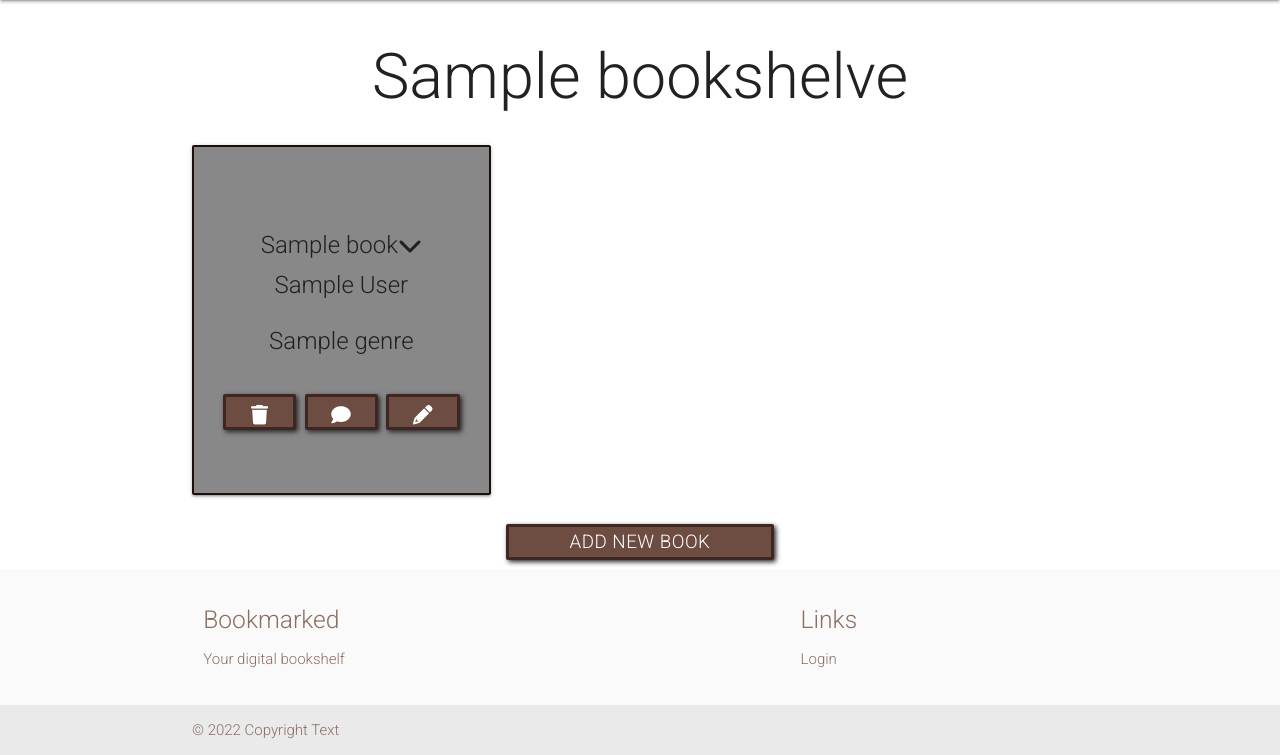
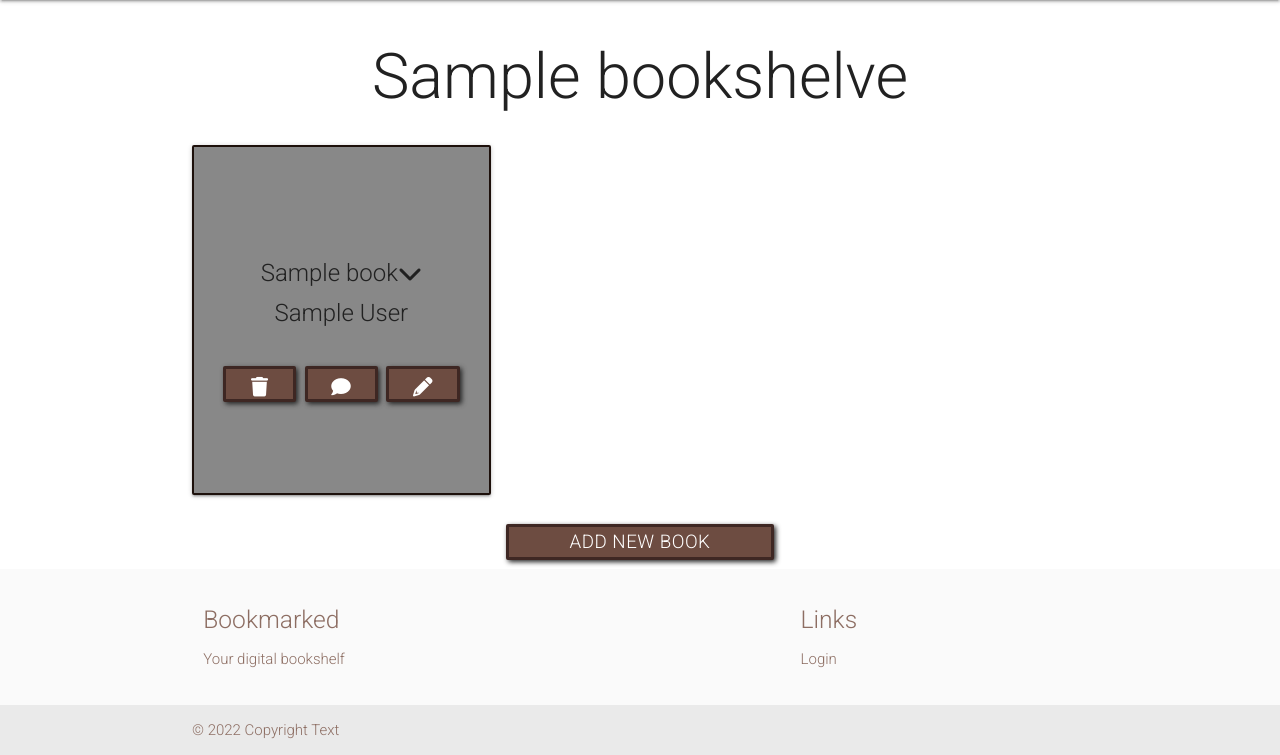
Before and after one commit to Claire221/bookmarked, a Flask app: template bookmarked/templates/books.html in a window 1280 px wide. Shown: the part 64-819 px from the top of the page. Run offline with Flask 2, Linux system fonts and the light colour scheme; tables that the repository leaves empty hold one stand-in row (values such as "Sample post"); the template is opened without the code that fills it: values that come from a table or form of the project are taken from there, most other values are stand-ins (such as "Sample title", 1, 10 or a date in 2020); some libraries are stand-ins or nearby versions.

Commit message:
Modify books card

```diff
--- a/bookmarked/templates/books.html
+++ b/bookmarked/templates/books.html
@@ -7,16 +7,11 @@
 <div class="container">
     <div class="row book-card-row">
     {% for book in books %}
-        <div class="card col s12 m4 xl4 book-card book-card-styles" style="background-color:{{ book.colour }}">
+        <div class="card col s12 m4 xl4 book-card bookshelf-book-card-styles" style="background-color:{{ book.colour }}">
             <div class="card-content book-card-content">
                 <div class="card-titles">
                     <span id="shelf-card-title" class="card-title activator grey-text text-darken-4 center-align">{{ book.title }} <i class="fa-solid fa-chevron-down card-icon "></i></span>
                     <span id="shelf-card-title" class="card-title activator grey-text text-darken-4 center-align">{{ book.author }}</span>
-                    <ul class="card-title activator grey-text text-darken-4 center-align">
-                        {% for genre in book.genre %}
-                            <li>{{ book.genre}}</li>
-                        {% endfor %}
-                    </ul>
                 </div>
             </div>
             <div class="card-reveal">
```
